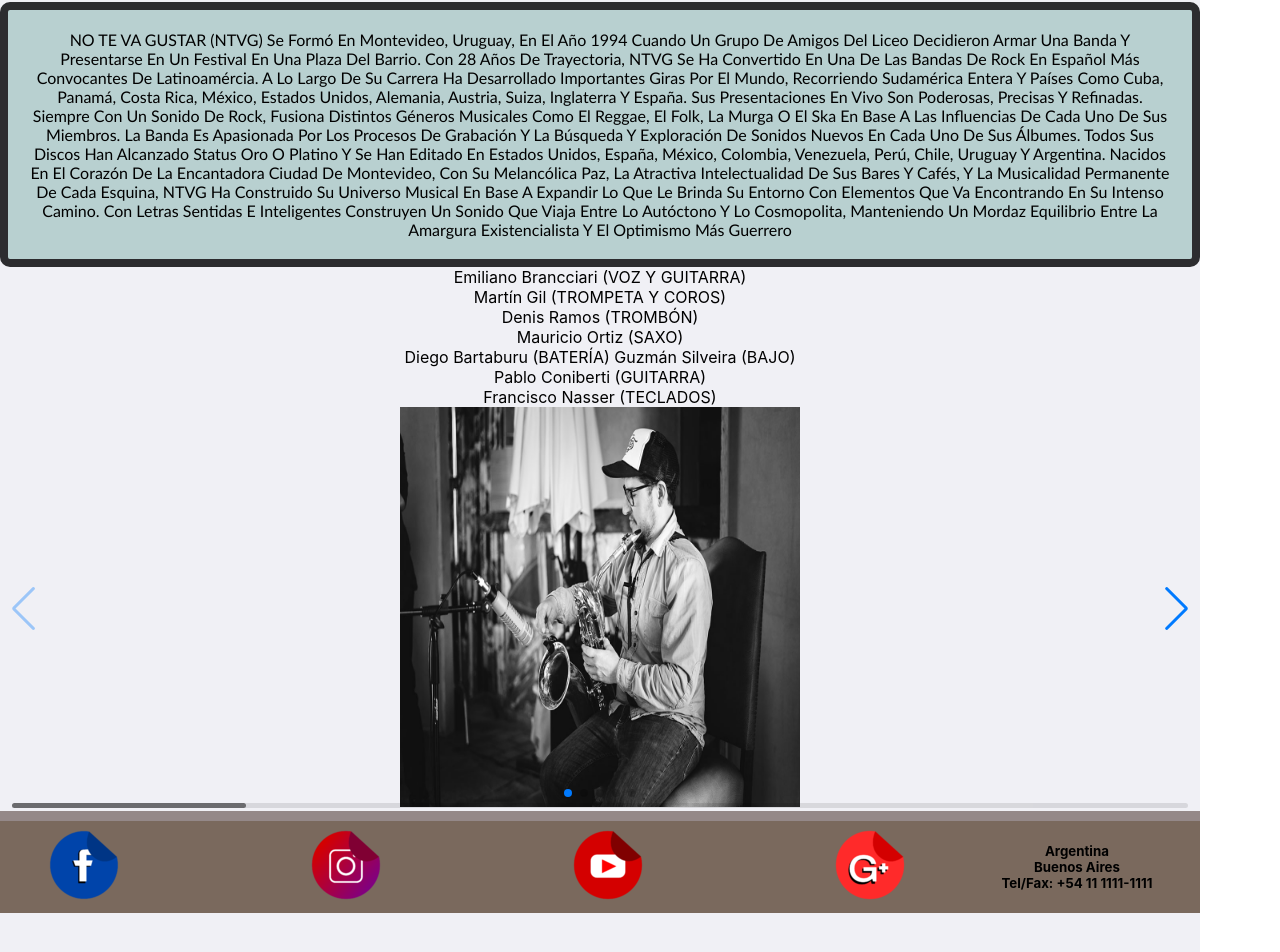
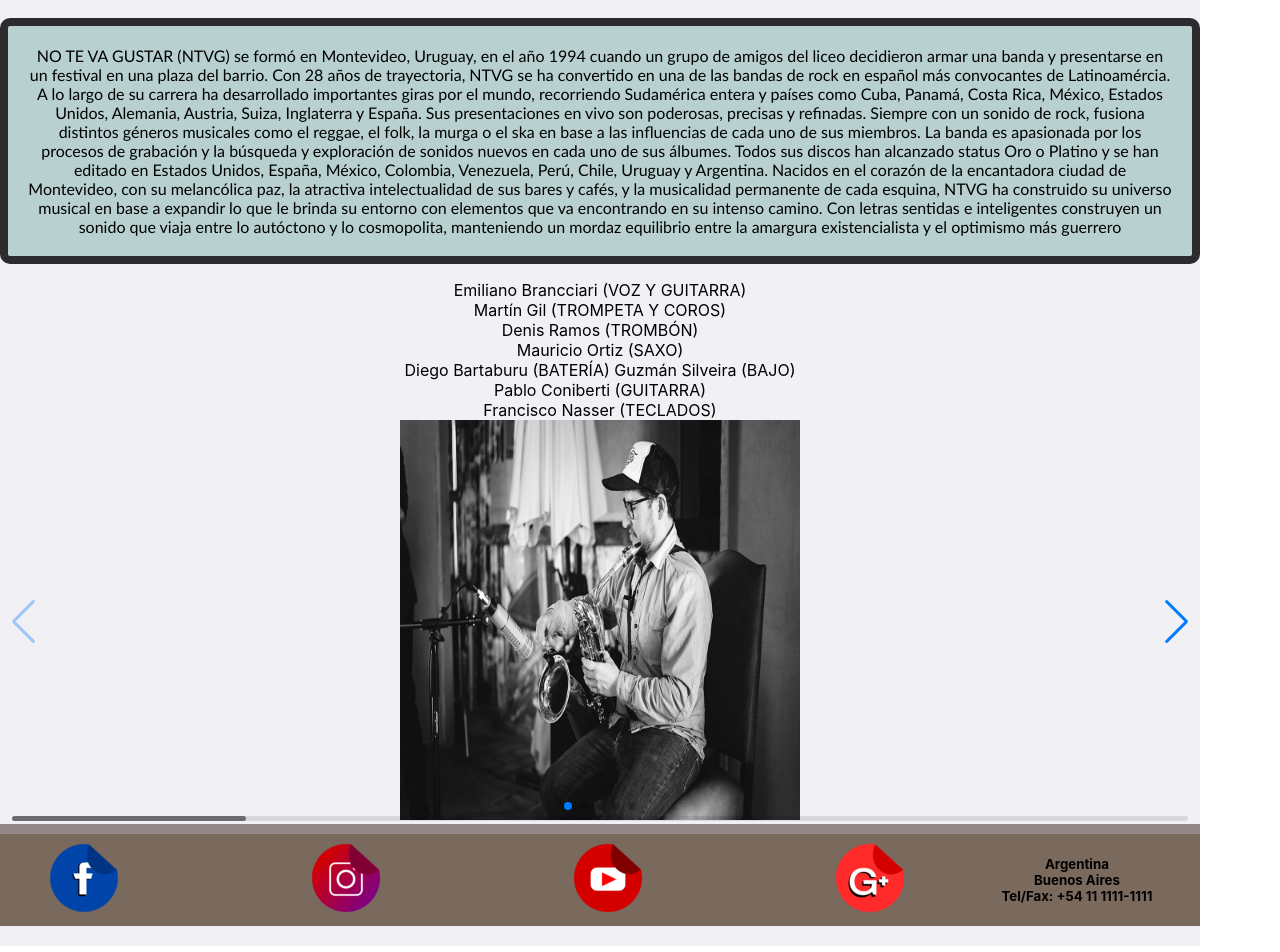
Before and after one commit to Emilianolandi/Final, a React (Create React App) app: page /historia in a window 1280 px wide. Shown: the part 152-1104 px from the top of the page. Built offline with nearby package versions, Linux system fonts and the light colour scheme.

Commit message:
detalles

```diff
--- a/src/App.css
+++ b/src/App.css
@@ -17,7 +17,7 @@
 }
 
 .App-header {
-  margin-top: -35px;
+  margin-top: -60px;
   /* background-color: #1e53b5;  */
   min-height: 10vh;
   display: flex;
--- a/src/components/Bio.css
+++ b/src/components/Bio.css
@@ -29,5 +29,5 @@ padding: 20px;
 text-align: center;
 border: 8px  solid var(--GrisAzulado);
 border-radius: 10px;
-text-transform: capitalize;
+
 }
--- a/src/components/Bio.js
+++ b/src/components/Bio.js
@@ -8,19 +8,19 @@ export default function Historia(){
 
          < div className='conte'>
              <br></br>
-    <div className='Ress'>
+    <p className='Ress'>
         NO TE VA GUSTAR (NTVG) se formó en Montevideo, Uruguay, en el año 1994 cuando un grupo de amigos del liceo decidieron armar una banda y presentarse en un festival en una plaza del barrio.
 
 Con 28 años de trayectoria, NTVG se ha convertido en una de las bandas de rock en español más convocantes de Latinoamércia. A lo largo de su carrera ha desarrollado importantes giras por el mundo, recorriendo Sudamérica entera y países como Cuba, Panamá, Costa Rica, México, Estados Unidos, Alemania, Austria, Suiza, Inglaterra y España.
 
-Sus presentaciones en vivo son poderosas, precisas y refinadas.<br></br>
+Sus presentaciones en vivo son poderosas, precisas y refinadas.
  Siempre con un sonido de rock, fusiona distintos géneros musicales como el reggae, el folk, la murga o el ska en base a las influencias de cada uno de sus miembros.
 
 La banda es apasionada por los procesos de grabación y la búsqueda y exploración de sonidos nuevos en cada uno de sus álbumes. Todos sus discos han alcanzado status Oro o Platino y se han editado en Estados Unidos, España, México, Colombia, Venezuela, Perú, Chile, Uruguay y Argentina.
 
 Nacidos en el corazón de la encantadora ciudad de Montevideo, con su melancólica paz, la atractiva intelectualidad de sus bares y cafés, y la musicalidad permanente de cada esquina, NTVG ha construido su universo musical en base a expandir lo que le brinda su entorno con elementos que va encontrando en su intenso camino.
  Con letras sentidas e inteligentes construyen un sonido que viaja entre lo autóctono y lo cosmopolita, manteniendo un mordaz equilibrio entre la amargura existencialista y el optimismo más guerrero
- </div>
+ </p>
 
 <div className='Integrantes'>
  Emiliano Brancciari
--- a/src/components/slider.css
+++ b/src/components/slider.css
@@ -1,5 +1,5 @@
 .slider{
-    width: 600px;
+   max-width: 600px;
 }
 @media screen and (max-width: 700px){
     .Recitales{
--- a/src/index.css
+++ b/src/index.css
@@ -4,8 +4,8 @@ body {
   font-family: -apple-system, BlinkMacSystemFont, 'Segoe UI', 'Roboto', 'Oxygen',
     'Ubuntu', 'Cantarell', 'Fira Sans', 'Droid Sans', 'Helvetica Neue',
     sans-serif;
-  -webkit-font-smoothing: antialiased;
-  -moz-osx-font-smoothing: grayscale;
+  /* -webkit-font-smoothing: antialiased; */
+ /* k -moz-osx-font-smoothing: grayscale; */
 }
 
 code {
```
